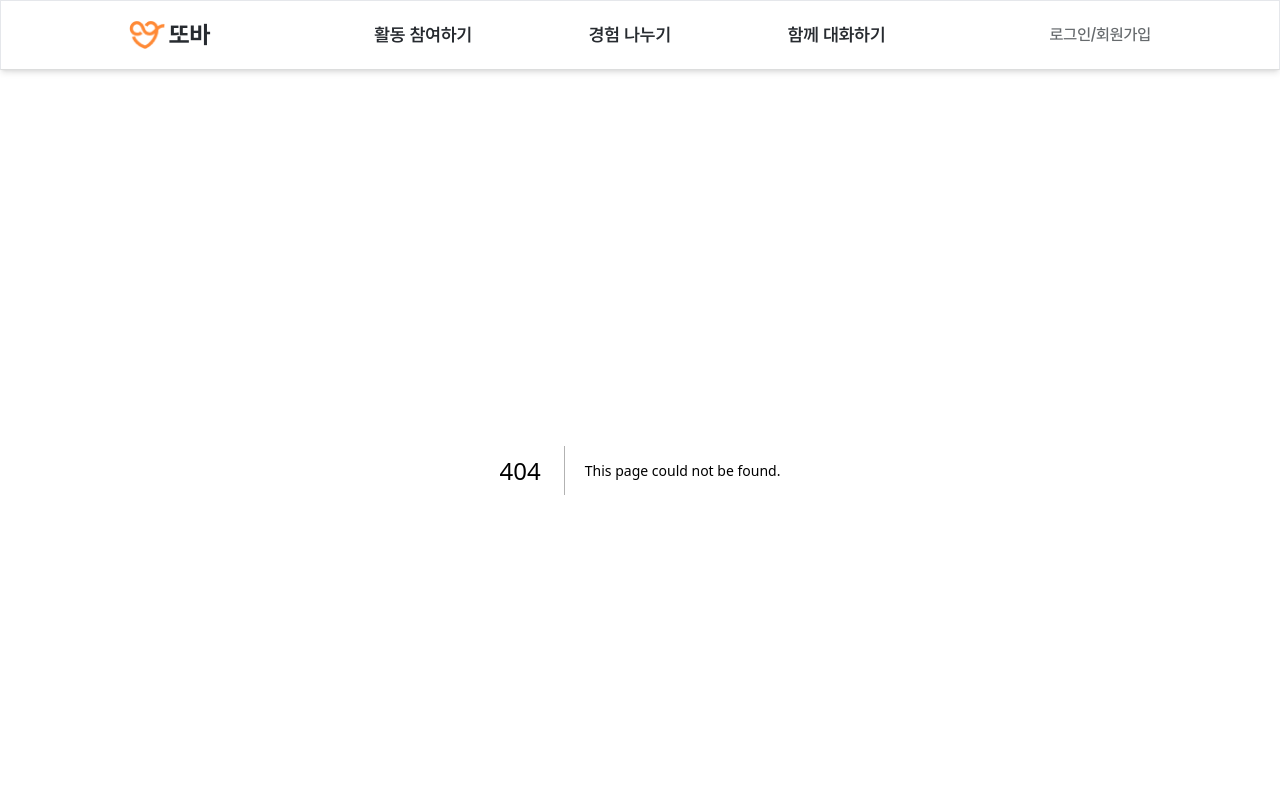
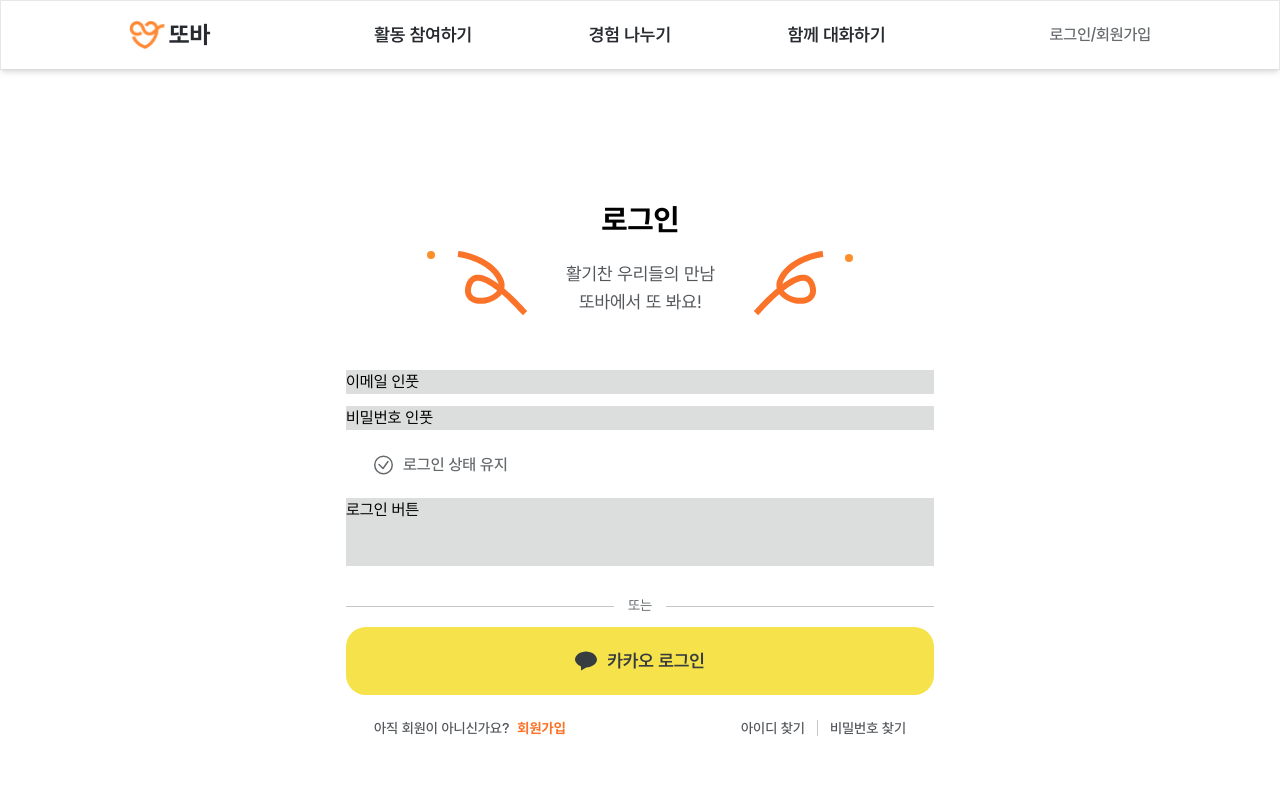
Before and after one commit to Kusitms-29th-Meetup-TeamE/Frontend, a Next.js app: page /login in a window 1280 px wide. Before the commit this address had no page. Shown: the top 800 px of the page. Built offline with nearby package versions, Linux system fonts and the light colour scheme.

Commit message:
🔨 Fix(#21): fix case issue

```diff
--- /dev/null
+++ b/src/app/login/page.tsx
@@ -0,0 +1,89 @@
+'use client';
+
+import React, { useState } from 'react';
+
+import CheckBox from '@/components/common-components/check-box/CheckBox';
+
+import SignUpTitle from '@/components/signUp/SignUpTitle';
+
+import Image from 'next/image';
+
+const variants = {
+  login: 'flex justify-center items-end gap-[38px] pt-[124px] pb-[54px]',
+  checkbox: 'flex flex-row gap-[10px] pl-[28px] cursor-pointer',
+  checkboxLabel: 'text-body3 text-gray-07',
+  seperator: 'relative flex justify-center w-[588px] mb-[20px]',
+  seperatorLabel:
+    'absolute top-[-10px] pr-[14px] pl-[14px] bg-white text-gray-07 text-footer-regular',
+  kakao:
+    'w-[588px] h-[68px] mb-[20px] flex justify-center items-center gap-[10px] rounded-[20px] text-center bg-[#F6E24B] text-gray-09 text-body2',
+  bottomLabel: 'w-[588px] flex justify-between pr-[28px] pl-[28px]',
+};
+
+const page = () => {
+  const [isCheck, setIsCheck] = useState<boolean>(false);
+
+  const handleCheck = () => {
+    setIsCheck(!isCheck);
+  };
+
+  return (
+    <div className="flex flex-col items-center">
+      <Image
+        className="absolute top-[40px] left-[50px]"
+        src="/assets/ddoba_logo_text.svg"
+        alt=""
+        width={86}
+        height={30}
+      />
+      <div className={variants.login}>
+        <img className="h-min" src="/assets/main/point-left.svg" alt={''} />
+        <SignUpTitle
+          title={'로그인'}
+          subTitle={'활기찬 우리들의 만남\n또바에서 또 봐요!'}
+        />
+        <img className="h-min" src="/assets/main/point-right.svg" alt={''} />
+      </div>
+      <div className="flex flex-col gap-[12px] mb-[20px]">
+        <div className="w-[588px] bg-gray-04">이메일 인풋</div>
+        <div className="w-[588px] bg-gray-04 mb-[10px]">비밀번호 인풋</div>
+        <div className={variants.checkbox} onClick={handleCheck}>
+          <CheckBox
+            width={19}
+            height={19}
+            isLogin={true}
+            isChecked={isCheck}
+            handleCheck={handleCheck}
+          />
+          <div className={variants.checkboxLabel}>로그인 상태 유지</div>
+        </div>
+      </div>
+      <div className="w-[588px] h-[68px] bg-gray-04 mb-[40px]">로그인 버튼</div>
+      <div className={variants.seperator}>
+        <div className="w-full h-[1px] bg-gray-05" />
+        <div className={variants.seperatorLabel}>또는</div>
+      </div>
+      <button className={variants.kakao}>
+        <img src="/assets/kakao.svg" alt="" />
+        <span>카카오 로그인</span>
+      </button>
+      <div className={variants.bottomLabel}>
+        <div className="flex items-center gap-[8px]">
+          <div className="text-footer-medium text-gray-08">
+            아직 회원이 아니신가요?
+          </div>
+          <div className="text-chip-bold text-primary-orange6 cursor-pointer">
+            회원가입
+          </div>
+        </div>
+        <div className="flex items-center gap-[12px] text-footer-medium text-gray-08">
+          <span className="cursor-pointer">아이디 찾기</span>
+          <div className="bg-gray-05 w-[1px] h-[16px]"></div>
+          <span className="cursor-pointer">비밀번호 찾기</span>
+        </div>
+      </div>
+    </div>
+  );
+};
+
+export default page;
```
